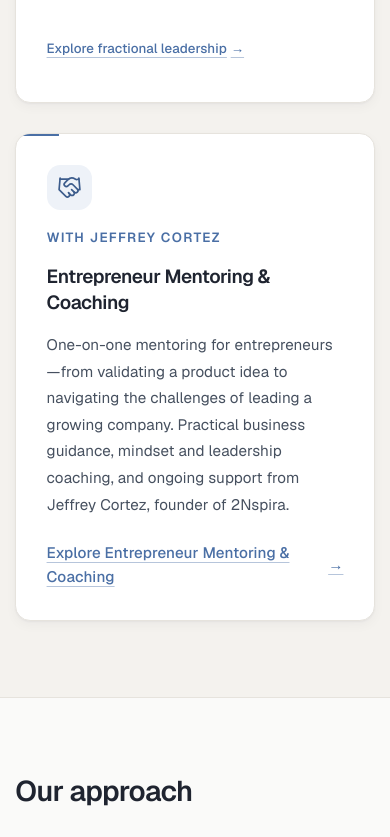
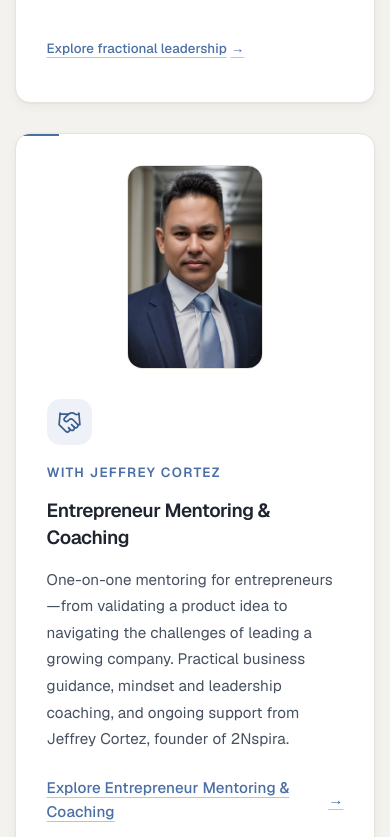
Before and after one commit to 2NspiraOpsTeam/2nspira-website, a Next.js app in the folder 2nspira-website/: page / in a window 390 px wide. Shown: the part 3143-3980 px from the top of the page. Built offline with nearby package versions, Linux system fonts and the light colour scheme; no server answers.

Commit message:
feat: introduce Jeffrey with his supplied mentor portrait

```diff
--- a/2nspira-website/src/app/coaching/page.tsx
+++ b/2nspira-website/src/app/coaching/page.tsx
@@ -103,8 +103,11 @@
     <section aria-labelledby="mentor-heading" className={`${styles.sectionSpacing} ${styles.mentorBand}`}>
       <div className="mx-auto grid max-w-6xl items-center gap-10 px-4 sm:px-6 lg:grid-cols-[1.1fr_1fr]">
         <div>
-          <p className={eyebrow}>Meet your mentor</p>
-          <h2 data-catalog-reveal id="mentor-heading" className={`mt-4 ${h2}`}>Jeffrey Cortez</h2>
+          <div className="flex items-center gap-6">
+            <Image src="/images/coaching/jeffrey-cortez-mentor.webp" alt="Jeffrey Cortez, founder of 2Nspira and entrepreneur mentor." width={600} height={900} sizes="(min-width: 640px) 140px, 96px" className="h-auto w-24 shrink-0 rounded-2xl border border-line sm:w-[140px]" />
+            <div><p className={eyebrow}>Meet your mentor</p>
+            <h2 data-catalog-reveal id="mentor-heading" className={`mt-4 ${h2}`}>Jeffrey Cortez</h2></div>
+          </div>
           <p className="mt-5 leading-8 text-body">A product idea is a starting point. Building a company means understanding your customers, testing your assumptions, developing the right product, and growing into the responsibilities of leadership.</p>
           <p className="mt-5 leading-8 text-body">Our work combines practical business guidance with mindset and leadership coaching. You gain an experienced sounding board, honest feedback, and direction grounded in the challenges you face.</p>
           <Link href="/about" className={`mt-6 min-h-[44px] ${linkInline}`}>About Jeffrey and 2Nspira <span aria-hidden="true">&nbsp;→</span></Link>
--- a/2nspira-website/src/components/EntrepreneurMentoringCard.tsx
+++ b/2nspira-website/src/components/EntrepreneurMentoringCard.tsx
@@ -1,13 +1,17 @@
 import Link from "next/link";
+import Image from "next/image";
 import { Handshake } from "lucide-react";
 import { card, eyebrow, h3, linkInline } from "@/components/ui";
 
 export default function EntrepreneurMentoringCard() {
-  return <article data-catalog-card data-service-card aria-labelledby="entrepreneur-service-heading" className={`relative overflow-hidden p-8 sm:p-10 ${card}`}>
-    <span data-service-rule aria-hidden="true" /><span data-service-icon><Handshake aria-hidden="true" size={25} strokeWidth={1.6} /></span>
+  return <article data-catalog-card data-service-card aria-labelledby="entrepreneur-service-heading" className={`relative grid items-center gap-8 overflow-hidden p-8 sm:p-10 md:grid-cols-[minmax(0,1fr)_180px] ${card}`}>
+    <span data-service-rule aria-hidden="true" />
+    <figure className="mx-auto w-36 overflow-hidden rounded-2xl border border-line md:order-last md:mx-0 md:w-full"><Image src="/images/coaching/jeffrey-cortez-mentor.webp" alt="Jeffrey Cortez, your entrepreneur mentor." width={600} height={900} sizes="(min-width: 768px) 180px, 144px" className="h-auto w-full" /></figure>
+    <div><span data-service-icon><Handshake aria-hidden="true" size={25} strokeWidth={1.6} /></span>
     <p className={eyebrow}>With Jeffrey Cortez</p>
     <h3 id="entrepreneur-service-heading" className={`mt-4 ${h3}`}>Entrepreneur Mentoring &amp; Coaching</h3>
     <p className="mt-4 max-w-3xl leading-7 text-body">One-on-one mentoring for entrepreneurs—from validating a product idea to navigating the challenges of leading a growing company. Practical business guidance, mindset and leadership coaching, and ongoing support from Jeffrey Cortez, founder of 2Nspira.</p>
     <Link href="/coaching" className={`mt-6 min-h-[44px] ${linkInline}`}>Explore Entrepreneur Mentoring &amp; Coaching <span data-service-arrow aria-hidden="true">→</span></Link>
+    </div>
   </article>;
 }
```
Also changed, not shown: 2nspira-website/public/images/coaching/jeffrey-cortez-mentor.webp (added).
